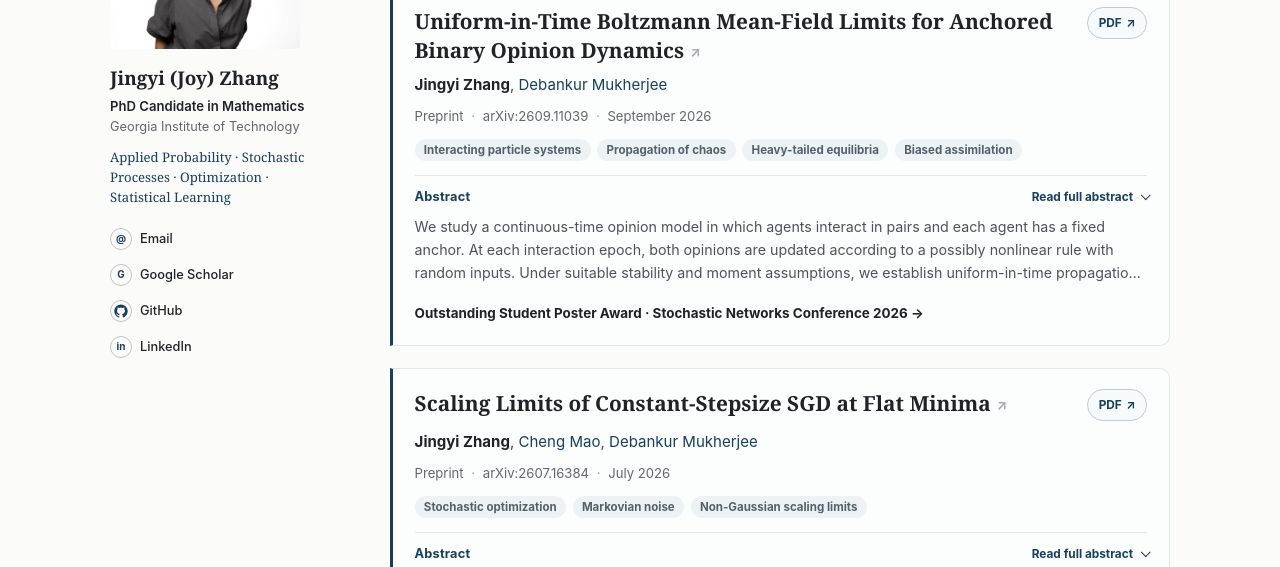
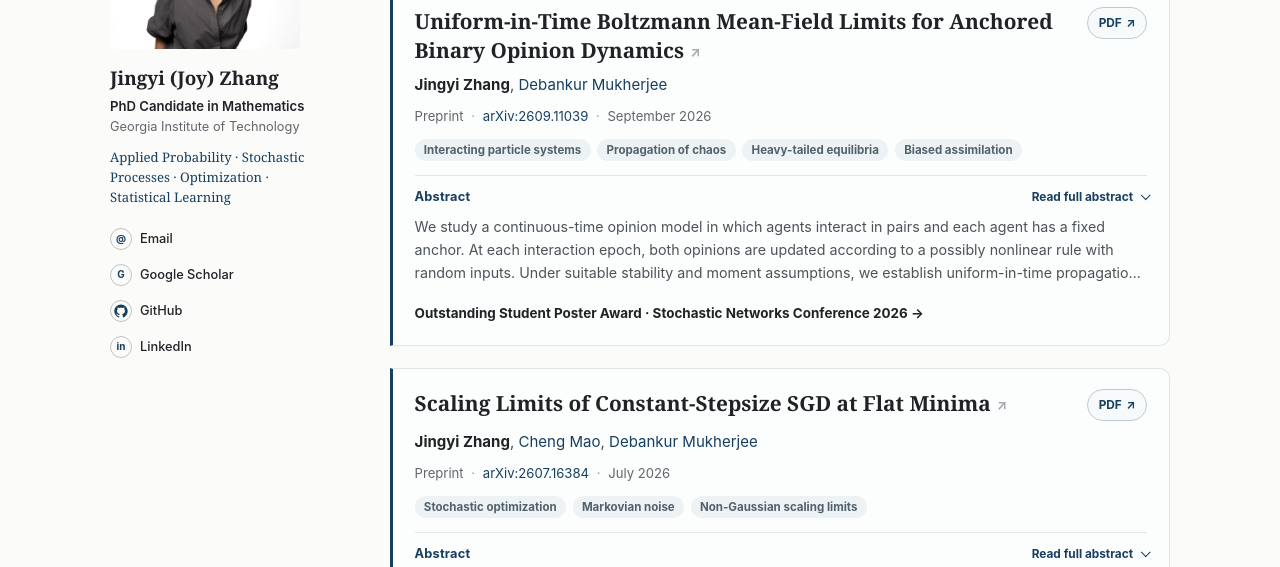
Before and after one commit to JoyZhang25/JoyZhang25.github.io, a Jekyll site: the page built from research.html, in a window 1280 px wide. Shown: the part 216-783 px from the top of the page. Built offline with Jekyll 4.4.1, drawn with Linux system fonts in a browser that asks for light colours; a script that is not in the unit is left out.

Commit message:
Make arXiv identifiers clickable

```diff
--- a/_layouts/academic_home.html
+++ b/_layouts/academic_home.html
@@ -136,7 +136,7 @@
                   {% endif %}
                   <p class="entry-meta">
                     {% if item.status and item.status != "" %}<span>{{ item.status }}</span>{% endif %}
-                    {% if item.venue and item.venue != "" %}<span>{{ item.venue }}</span>{% endif %}
+                    {% if item.venue and item.venue != "" %}<span>{% if item.venue_url and item.venue_url != "" %}<a class="entry-meta-link" href="{{ item.venue_url }}" target="_blank" rel="noopener noreferrer" aria-label="{{ item.venue | escape }} — view the arXiv abstract page">{{ item.venue }}</a>{% else %}{{ item.venue }}{% endif %}</span>{% endif %}
                     {% if item.date and item.date != "" %}<time>{{ item.date }}</time>{% endif %}
                   </p>
                   {% if item.topics.size > 0 %}
```
